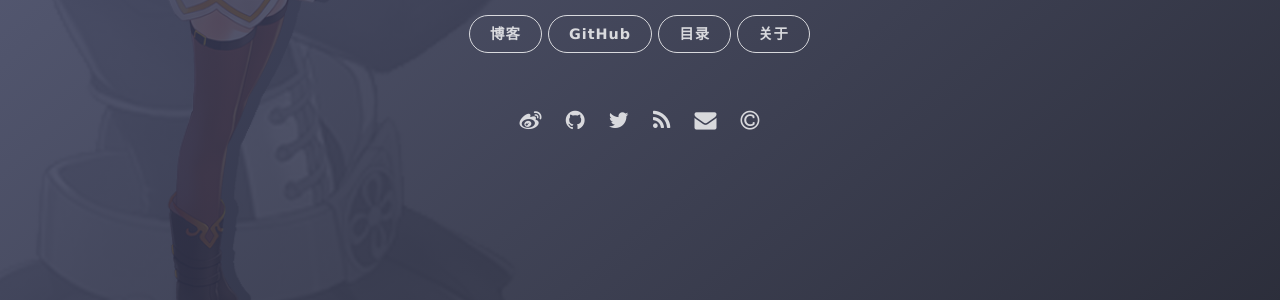
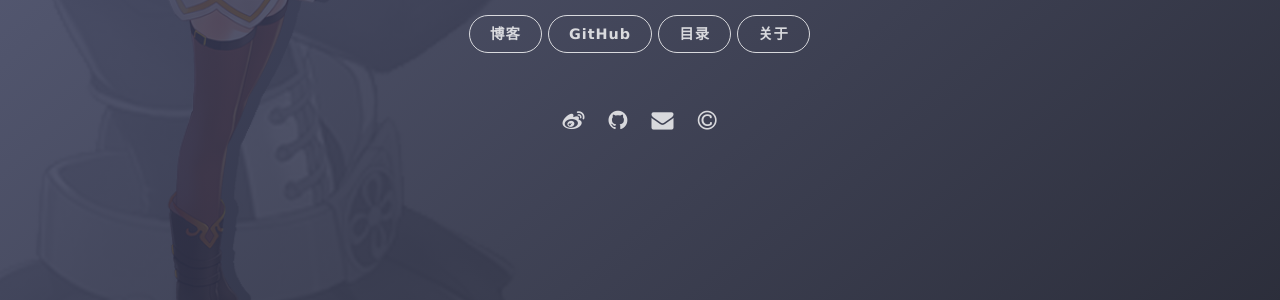
Before and after one commit to Ethan-9606/Ethan-9606.github.io, a Jekyll site: the page built from index.html, in a window 1280 px wide. Shown: the part 482-782 px from the top of the page. Built offline with Jekyll 4.4.1, drawn with Linux system fonts in a browser that asks for light colours; nearby versions of some CDN libraries; the list of posts is cut into pages by our own code; comment, search, counter and statistics services are not loaded; some of the changed text lies outside the part shown.

```diff
--- a/_config.yml
+++ b/_config.yml
@@ -3,9 +3,9 @@ title: Ethan
 subtitle: 今天我所做的一切都是为了装逼！
 welcome_message: Welcome!
 description: 嗨，我是一个程序员。
-creator: <a href="http://www.GcsSloop.com">@GcsSloop</a>
+creator: <a href="https://ethan-9606.github.io">@Ethan</a>
 
-url: "http://www.gcssloop.com"
+url: "https://ethan-9606.github.io"
 
 permalink: /:categories/:title
 
@@ -44,11 +44,9 @@ comment:
     # duoshuo:
 # Social
 social:
-    weibo: GcsSloop
-    github: GcsSloop
-    twitter: GcsSloop
-    rss: /feed.xml
-    mail: GcsSloop@gmail.com
+    weibo: qingyan0000
+    github: Ethan-9606
+    mail: zss9606@126.com
     copyright: http://choosealicense.online
 
 # Google Analytics
--- a/_includes/footer.html
+++ b/_includes/footer.html
@@ -2,6 +2,5 @@
     <footer>
     	<span class="footer__copyright">本站点采用<a rel="license" href="https://creativecommons.org/licenses/by-nc-nd/4.0/deed.zh">知识共享 署名-非商业性使用-禁止演绎 4.0 国际 许可协议</a></span>
         <span class="footer__copyright">本站{% if site.creator %}由 {{site.creator}} 创建，{% endif %}采用 <a href="https://github.com/onevcat/vno-jekyll">Vno - Jekyll</a> 作为主题。<span id="busuanzi_container_site_pv"> 总访问量 <span id="busuanzi_value_site_pv"></span> 次</span> - &copy; {{site.time | date: "%Y"}}</span>
-        <span class="footer__sitemap, footer__copyright"><a href="http://www.gcssloop.com/sitemap.xml">Site Map</a></span>
     </footer>
 </section>
--- a/_includes/social.html
+++ b/_includes/social.html
@@ -21,45 +21,6 @@
   </li>
   {% endif %}
 
-  {% if site.social.twitter %}
-  <!-- Twitter -->
-  <li class="navigation__item">
-    <a href="http://twitter.com/{{site.social.twitter}}" title="@{{site.social.twitter}}" target="_blank">
-      <i class='social fa fa-twitter'></i>
-      <span class="label">Twitter</span>
-    </a>
-  </li>
-  {% endif %}
-
-    {% if site.social.zhihu %}
-  <!-- Zhihu -->
-  <li class="navigation__item">
-    <a href="https://www.zhihu.com/people/{{site.social.twitter}}" title="@{{site.social.twitter}}" target="_blank">
-      <i class='social fa fa-graduation-cap'></i>
-      <span class="label">知乎</span>
-    </a>
-  </li>
-  {% endif %}
-
-  {% if site.social.gplus %}
-  <!-- Google Plus -->
-  <li class="navigation__item">
-    <a href="https://plus.google.com/{{site.social.gplus}}" rel="author" title="Google+" target="_blank">
-      <i class='social fa fa-google-plus-square'></i>
-      <span class="label">Google Plus</span>
-    </a>
-  </li>
-  {% endif %}
-
-  {% if site.social.rss %}
-  <!-- RSS -->
-  <li class="navigation__item">
-    <a href="/feed.xml" rel="author" title="RSS" target="_blank">
-      <i class='social fa fa-rss'></i>
-      <span class="label">RSS</span>
-    </a>
-  </li>
-  {% endif %}
 
   {% if site.social.mail %}
   <!-- Email -->
```
